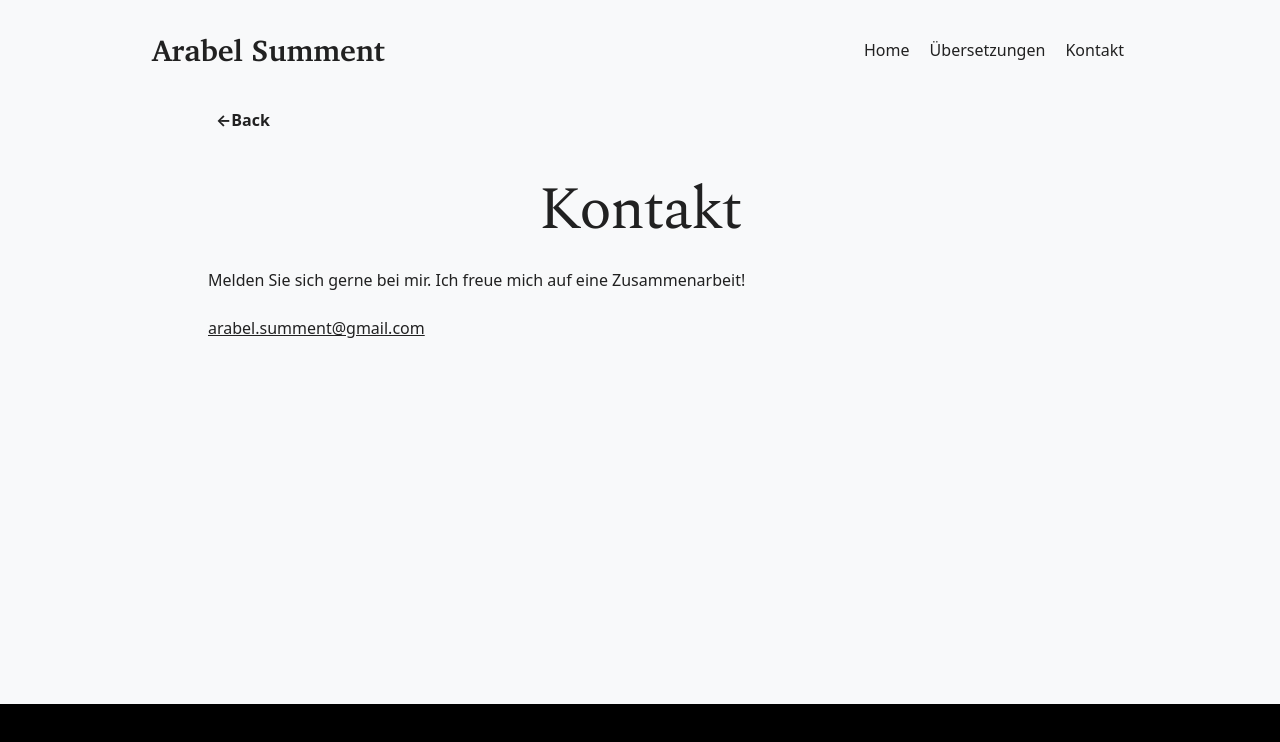
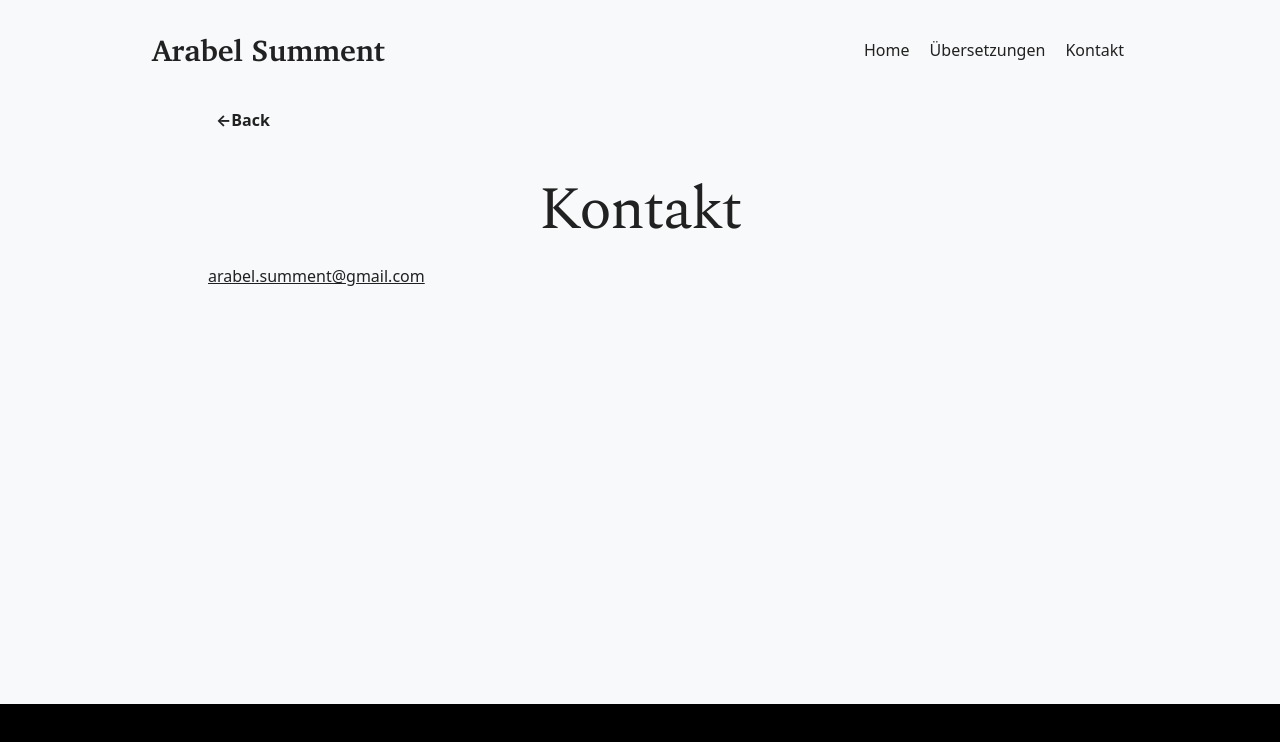
Before and after one commit to asumment/asumment.github.io, a plain HTML site: page contact/index.html in a window 1280 px wide. Drawn offline with Linux system fonts and the light colour scheme.

Commit message:
Update index.html

```diff
--- a/contact/index.html
+++ b/contact/index.html
@@ -134,11 +134,6 @@
 	Kontakt
 </h1>
 
-<div class="blog-content text-justify leading-loose mb-12 mx-auto sm:max-w-vw-5/6 text-md">
-	<p>Melden Sie sich gerne bei mir. Ich freue mich auf eine Zusammenarbeit!</p>
-<p>
-
-
 
 
 <a href="/mailto:arabel.summent@gmail.com"
```
